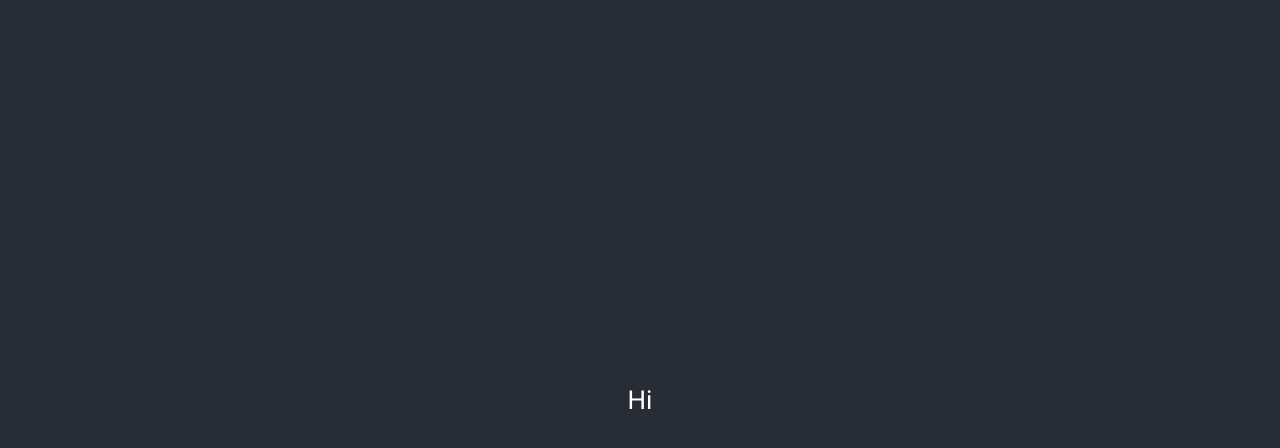
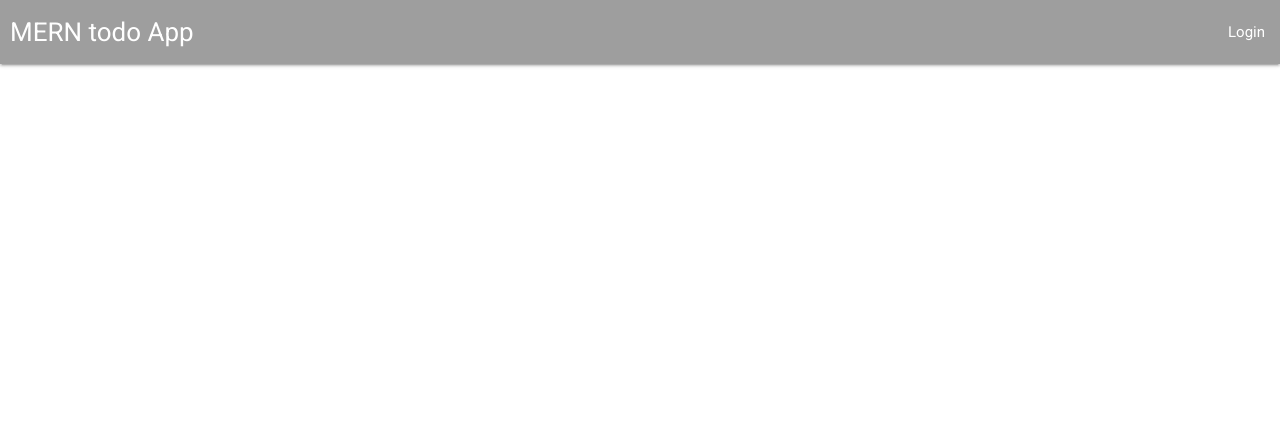
Before and after one commit to elis-11/apartment-filter, a React (Create React App) app: page / in a window 1280 px wide. Shown: the top 448 px of the page. Built offline with nearby package versions, Linux system fonts and the light colour scheme.

Commit message:
create navigation

```diff
--- a/src/App.js
+++ b/src/App.js
@@ -1,9 +1,11 @@
 import './App.scss';
+import Navbar from './components/Navbar/Navbar';
+
 
 function App() {
   return (
     <div className="App">
-        Hi
+        <Navbar />
     </div>
   );
 }
--- a/src/App.scss
+++ b/src/App.scss
@@ -1,21 +1,17 @@
 .App {
-  text-align: center;
+  // text-align: center;
   font-family: 'Roboto', sans-serif;
-  background-color: #282c34;
-  color: grey;
 
 
   // .header {
-    min-height: 100vh;
-    display: flex;
-    flex-direction: column;
-    align-items: center;
-    justify-content: center;
-    font-size: calc(10px + 2vmin);
-    color: white;
+    // background-color: #282c34;
+    // min-height: 100vh;
+    // display: flex;
+    // flex-direction: column;
+    // align-items: center;
+    // justify-content: center;
+    // font-size: calc(10px + 2vmin);
+    // color: white;
   // }
 
-  .App-link {
-    color: #61dafb;
-  }
 }
--- /dev/null
+++ b/src/components/Navbar/Navbar.jsx
@@ -0,0 +1,16 @@
+import React from 'react'
+import './Navbar.scss'
+
+function Navbar() {
+    return (
+        <nav>
+        <div className="nav-wrapper navbar grey">
+          <a href="/" className="logo">MERN todo App</a>
+          <ul id="nav-mobile" className="right hide-on-med-and-down">
+            <li><a href="/">Login</a></li>
+          </ul>
+        </div>
+      </nav>    )
+}
+
+export default Navbar
--- /dev/null
+++ b/src/components/Navbar/Navbar.scss
@@ -0,0 +1,6 @@
+.navbar{
+    padding-left: 10px;
+    .logo{
+        font-size: 26px;
+    }
+}
```
Also changed, not shown: src/components/pages/Auth/Auth.jsx (added).
